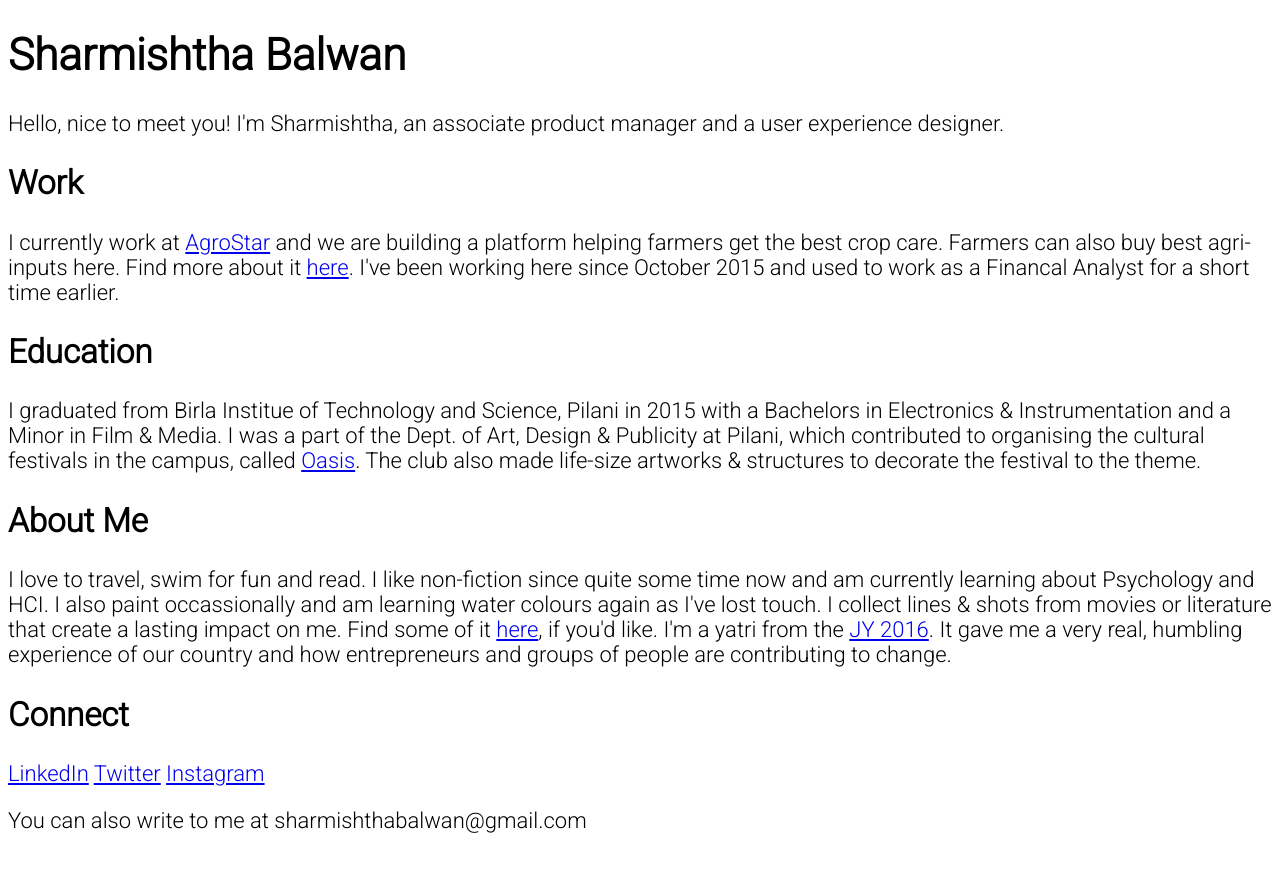
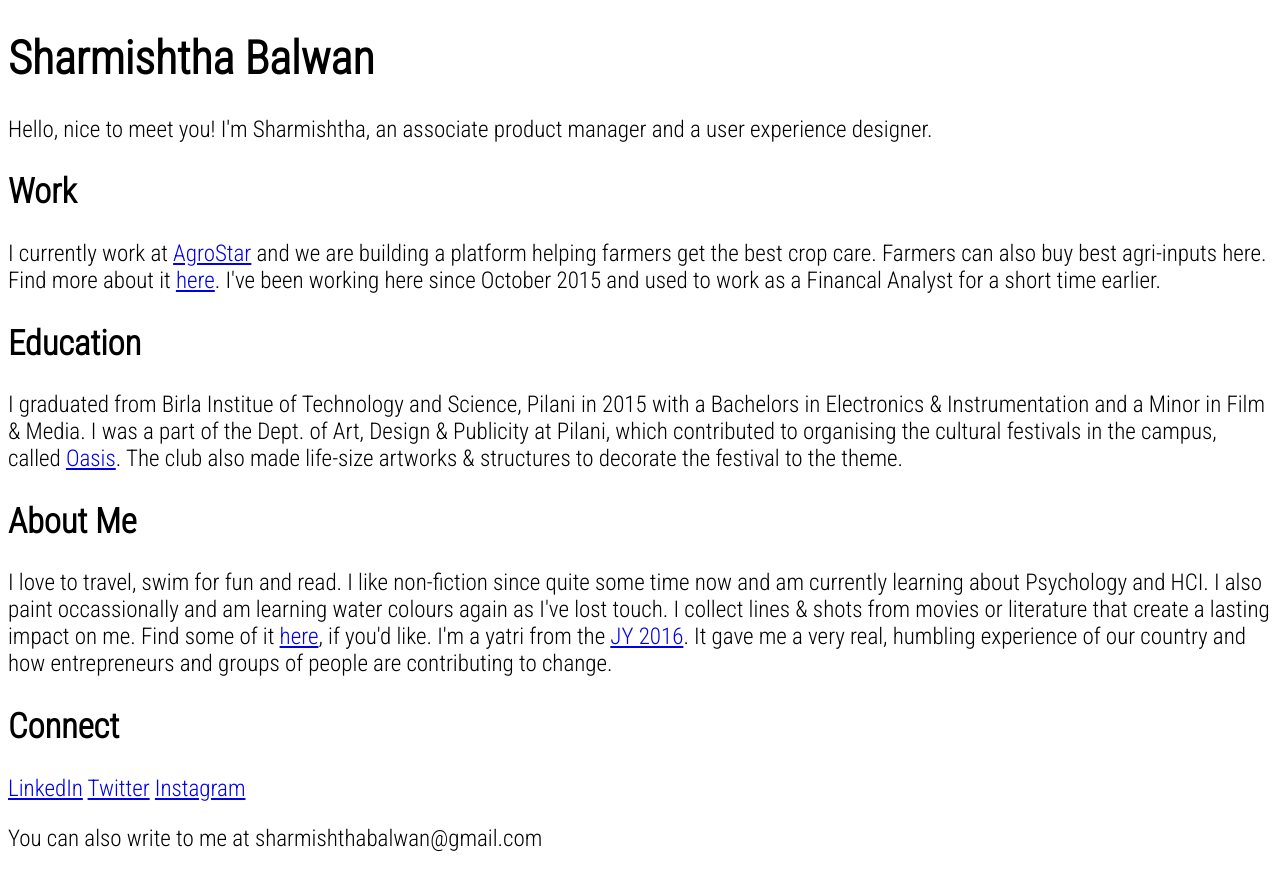
Before and after one commit to sharmishthabalwan/sharmishthabalwan.github.io, a plain HTML site: page index.html in a window 1280 px wide. Drawn offline with Linux system fonts and the light colour scheme.

Commit message:
font size changes

```diff
--- a/index.html
+++ b/index.html
@@ -6,13 +6,13 @@
 
 
 <link rel="stylesheet" type="text/css"
-        href="https://fonts.googleapis.com/css?family=Roboto:300">
+        href="https://fonts.googleapis.com/css?family=Roboto+Condensed:300">
 
 
 <style>
     body {
-      font-family: 'Roboto', serif;
-      font-size: 22px;
+      font-family: 'Roboto Condensed', serif;
+      font-size: 23px;
     }
 </style>
 
```
